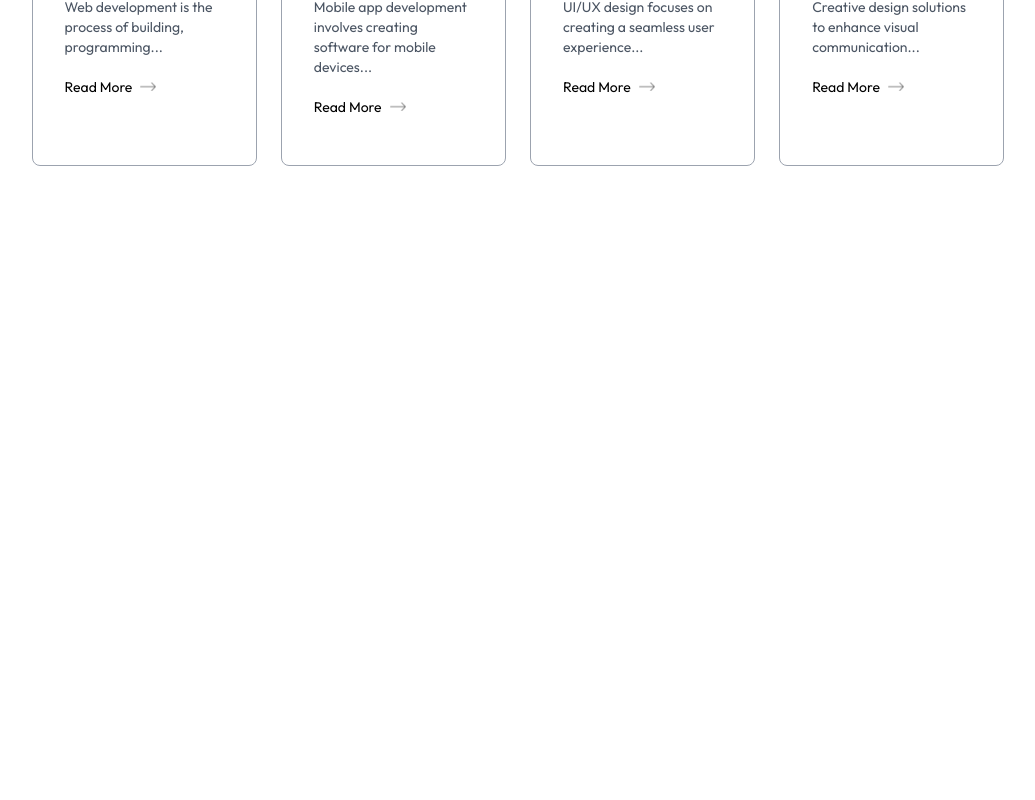
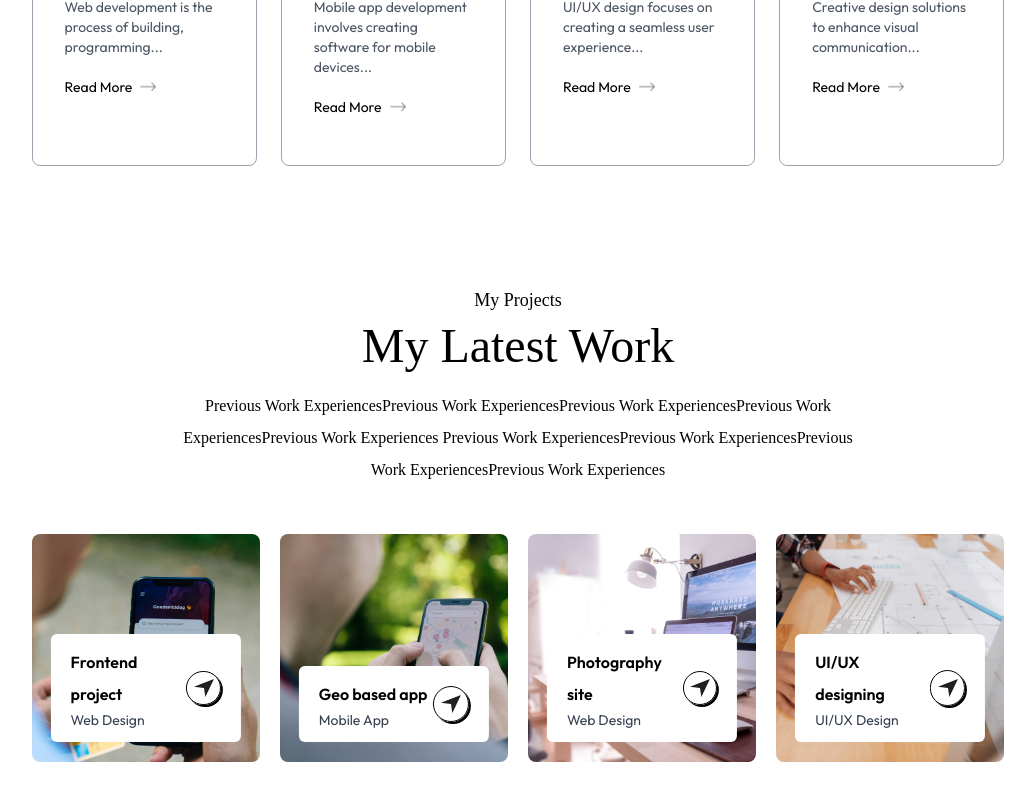
Before and after one commit to KianShirvani/Portfolio, a Next.js app: page / in a window 1280 px wide. Shown: the part 1997-2797 px from the top of the page, without its empty margins (122-1157 px from the left). Before the commit the page ends 2243 px from the top, so only its background shows below. Built offline with nearby package versions, Linux system fonts and the light colour scheme; a web font is replaced by a local one.

Commit message:
added projects section

```diff
--- a/app/page.js
+++ b/app/page.js
@@ -3,6 +3,8 @@
 import Header from "../components/header";
 import About from "../components/about";
 import Services from "../components/services";
+import Projects from "../components/projects";
+
 
 
 
@@ -13,7 +15,7 @@
       <Header/>
       <About/>
       <Services/>
-
+      <Projects/>
     </>
   );
 }
--- /dev/null
+++ b/components/projects.jsx
@@ -0,0 +1,39 @@
+import { assets, workData } from '@/assets/assets'
+import Image from 'next/image'
+import React from 'react'
+
+const projects = () => {
+  return (
+    <div id='projects' className='w-full px-[12%] py-10 scroll-mt-20'>
+      <h4 className='text-center mb-2 text-lg font-Ovo'>My Projects</h4>
+              <h2 className='text-center text-5xl font-Ovo'>My Latest Work</h2>
+
+              <p className='text-center max-w-2xl mx-auto mt-5 mb-12 font-Ovo'>
+              Previous Work ExperiencesPrevious Work ExperiencesPrevious Work ExperiencesPrevious Work ExperiencesPrevious Work Experiences
+              Previous Work ExperiencesPrevious Work ExperiencesPrevious Work ExperiencesPrevious Work Experiences
+              </p>
+
+        <div className='grid grid-cols-auto my-10 gap-5'>
+            {workData.map((project,index)=>(
+                <div key={index} className='aspect-square bg-no-repeat bg-cover bg-center rounded-lg relative cursor-pointer group'
+                 style={{backgroundImage: `url(${project.bgImage})`}}>
+                    <div className='bg-white w-10/12 rounded-md absolute bottom-5 left-1/2 -translate-x-1/2 py-3 px-5 flex items-center justify-between duration-500 group-hover:bottom-7'>
+
+                    <div>
+                        <h2 className='font-semibold'>{project.title}</h2>
+                        <p className='text-sm text-gray-700'>{[project.description]}</p>
+                    </div>
+                    <div className='border rounded-full border-black w-9 aspect-square flex items-center justify-center shadow-[2px_2px_0_#000] group-hover:bg-lime-300 transition'>
+                        <Image src={assets.send_icon} alt='send icon' className='w-5' />
+                    </div>
+
+                    </div>
+                </div>
+            ))}
+        </div>
+
+    </div>
+  )
+}
+
+export default projects
```
